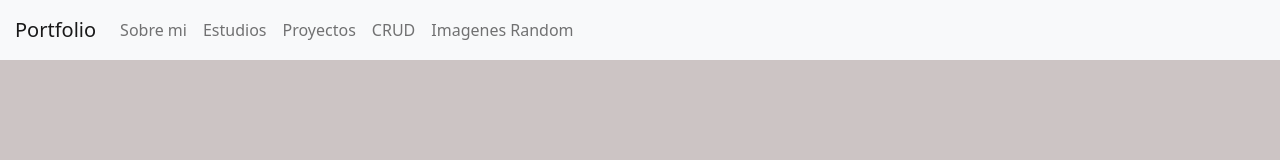
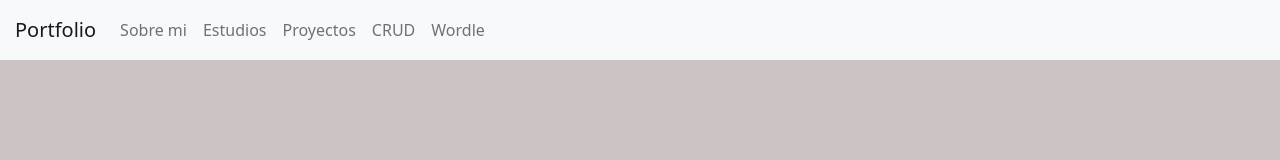
Before and after one commit to ElioGomez/DWEC-PROY2-Gomez_Ortega_Elio, a React (Create React App) app: page / in a window 1280 px wide. Shown: the top 160 px of the page. Built offline with nearby package versions, Linux system fonts and the light colour scheme.

Commit message:
rama main

```diff
--- a/src/Menu.js
+++ b/src/Menu.js
@@ -25,7 +25,7 @@ import React from 'react';
       </li>
 
       <li class="nav-item">
-        <a class="nav-link" href="#ImagenR">Imagenes Random</a>
+        <a class="nav-link" href="#wd">Wordle</a>
       </li>
 
 
--- a/src/Wordle.js
+++ b/src/Wordle.js
@@ -63,7 +63,7 @@ const Wordle = () => {
 
   }
   return (
-    <div className='wd'>
+    <div className='wd'id='wd'>
       <h2>Wordle (5 letras)</h2>
       <input type="text" name="InputCrear" onBlur={agregarCorrecion} />
       <div>
```
